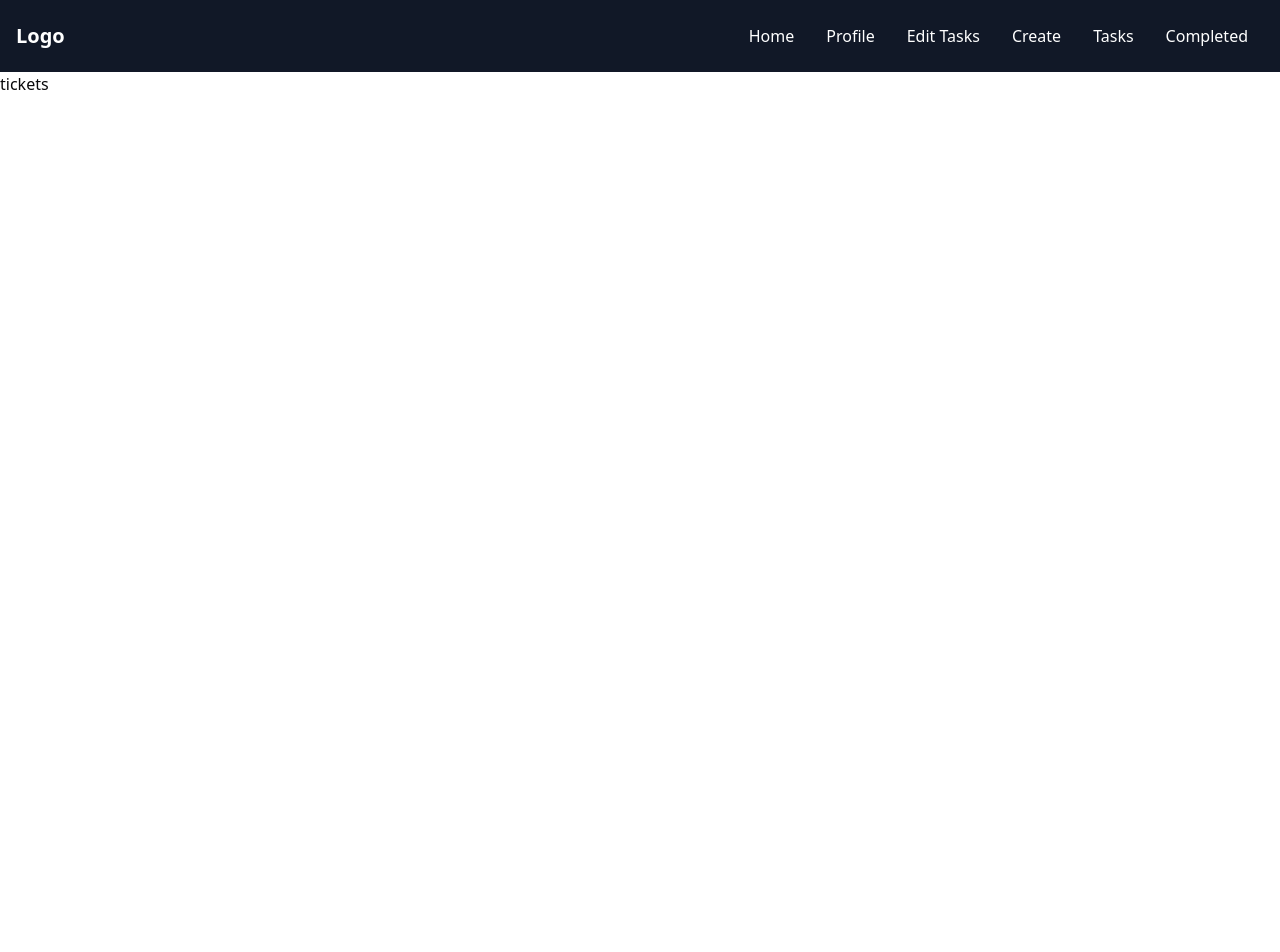
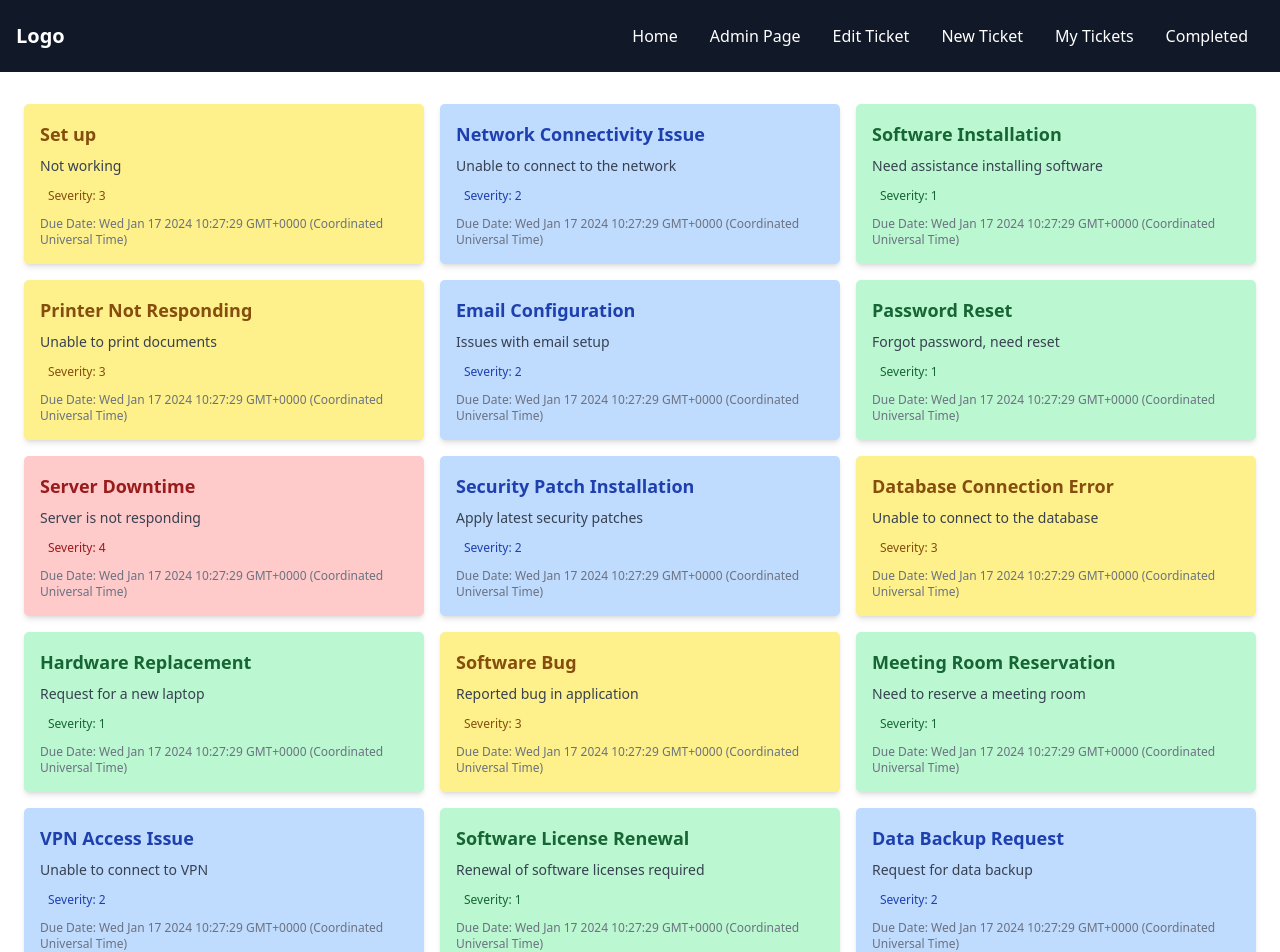
Before and after one commit to kruzuslabs/springboot-2418-ui, a Next.js app: page /tickets in a window 1280 px wide. Shown: the top 952 px of the page. Before the commit the page ends 800 px from the top, so only its background shows below. Built offline with nearby package versions, Linux system fonts and the light colour scheme.

Commit message:
testing more UI stuff

```diff
--- a/src/components/Navbar/index.tsx
+++ b/src/components/Navbar/index.tsx
@@ -30,9 +30,8 @@ function Navbar() {
         </svg>
       </button>
       <div
-        className={`flex-grow ${
-          navOpen ? "" : "hidden"
-        } lg:flex lg:items-center lg:w-auto`}
+        className={`flex-grow ${navOpen ? "" : "hidden"
+          } lg:flex lg:items-center lg:w-auto`}
         id="nav"
       >
         <ul className="flex flex-col lg:flex-row list-none lg:ml-auto">
@@ -70,9 +69,9 @@ function Navbar() {
                 <li>
                   <Link
                     className="text-white hover:text-gray-400 px-4 py-2 block"
-                    href="/profile"
+                    href="/admin"
                   >
-                    Profile
+                    Admin Page
                   </Link>
                 </li>
                 <li>
@@ -80,7 +79,7 @@ function Navbar() {
                     className="text-white hover:text-gray-400 px-4 py-2 block"
                     href="/edit"
                   >
-                    Edit Tasks
+                    Edit Ticket
                   </Link>
                 </li>
                 <li>
@@ -88,7 +87,7 @@ function Navbar() {
                     className="text-white hover:text-gray-400 px-4 py-2 block"
                     href="/tickets/new"
                   >
-                    Create
+                    New Ticket
                   </Link>
                 </li>
 
@@ -97,7 +96,7 @@ function Navbar() {
                     className="text-white hover:text-gray-400 px-4 py-2 block"
                     href="/tickets"
                   >
-                    Tasks
+                    My Tickets
                   </Link>
                 </li>
 
--- /dev/null
+++ b/src/pages/admin/index.tsx
@@ -0,0 +1,8 @@
+//Render this page if User is Admin! Otherwise redirect to Main Page.
+export default function Admin() {
+    return (
+        <>
+            Admin
+        </>
+    );
+}
--- a/src/pages/tickets/index.tsx
+++ b/src/pages/tickets/index.tsx
@@ -1,7 +1,91 @@
+/*
+TODO: Implement Get ALL Tickets for now, then refactor this for ADMINS with more info and
+for Users with regular info.
+
+Admins get more options, to delete, and set the status of the Ticket itself.
+
+Open
+InProgress
+Pending
+Resolved
+Closed
+Finished?
+Solved
+Fulfied?
+
+*/
+
+import { format } from "date-fns";
+
+
+interface Ticketz {
+  title: string;
+  content: string;
+  severity: string;
+  dueDate: Date
+}
+
+const AllTickets: Ticketz[] = [
+  { title: "Set up", content: "Not working", severity: "3", dueDate: new Date() },
+  { title: "Network Connectivity Issue", content: "Unable to connect to the network", severity: "2", dueDate: new Date() },
+  { title: "Software Installation", content: "Need assistance installing software", severity: "1", dueDate: new Date() },
+  { title: "Printer Not Responding", content: "Unable to print documents", severity: "3", dueDate: new Date() },
+  { title: "Email Configuration", content: "Issues with email setup", severity: "2", dueDate: new Date() },
+  { title: "Password Reset", content: "Forgot password, need reset", severity: "1", dueDate: new Date() },
+  { title: "Server Downtime", content: "Server is not responding", severity: "4", dueDate: new Date() },
+  { title: "Security Patch Installation", content: "Apply latest security patches", severity: "2", dueDate: new Date() },
+  { title: "Database Connection Error", content: "Unable to connect to the database", severity: "3", dueDate: new Date() },
+  { title: "Hardware Replacement", content: "Request for a new laptop", severity: "1", dueDate: new Date() },
+  { title: "Software Bug", content: "Reported bug in application", severity: "3", dueDate: new Date() },
+  { title: "Meeting Room Reservation", content: "Need to reserve a meeting room", severity: "1", dueDate: new Date() },
+  { title: "VPN Access Issue", content: "Unable to connect to VPN", severity: "2", dueDate: new Date() },
+  { title: "Software License Renewal", content: "Renewal of software licenses required", severity: "1", dueDate: new Date() },
+  { title: "Data Backup Request", content: "Request for data backup", severity: "2", dueDate: new Date() },
+  { title: "Application Training", content: "Request for training on a specific application", severity: "1", dueDate: new Date() },
+  { title: "Server Upgrade", content: "Upgrade server hardware and software", severity: "4", dueDate: new Date() },
+  { title: "Mobile Device Setup", content: "Assistance needed in setting up a mobile device", severity: "2", dueDate: new Date() },
+  { title: "Website Maintenance", content: "Scheduled maintenance for the company website", severity: "1", dueDate: new Date() },
+  { title: "IT Policy Inquiry", content: "Seeking information on IT policies", severity: "1", dueDate: new Date() },
+];
+
+
+
 export default function Tickets() {
+  const getSeverityColor = (severity: string) => {
+    switch (severity) {
+      case '1':
+        return 'bg-green-200 text-green-800';
+      case '2':
+        return 'bg-blue-200 text-blue-800';
+      case '3':
+        return 'bg-yellow-200 text-yellow-800';
+      case '4':
+        return 'bg-red-200 text-red-800';
+      default:
+        return 'bg-gray-200 text-gray-800';
+    }
+  };
+
   return (
-    <>
-      <h1>tickets</h1>
-    </>
+    <div className="flex justify-center p-6 mt-2 ">
+      <div className="max-w-screen-xl w-full">
+        <div className="grid gap-4 grid-cols-1 sm:grid-cols-2 md:grid-cols-3 lg:grid-cols-3 xl:grid-cols-3 justify-center">
+          {AllTickets.map((ticket, index) => (
+            <div key={index} className={`rounded-lg overflow-hidden shadow-md ${getSeverityColor(ticket.severity)}`}>
+              <div className="p-4">
+                <h4 className="text-lg font-semibold mb-2">{ticket.title}</h4>
+                <p className="text-sm text-gray-700 mb-2">{ticket.content}</p>
+                <div className="flex items-center mb-2">
+                  <span className={`px-2 py-1 text-xs rounded ${getSeverityColor(ticket.severity)}`}>
+                    Severity: {ticket.severity}
+                  </span>
+                </div>
+                <p className="text-xs text-gray-500">Due Date: {ticket.dueDate.toString()}</p>
+              </div>
+            </div>
+          ))}
+        </div>
+      </div>
+    </div>
   );
 }
```
